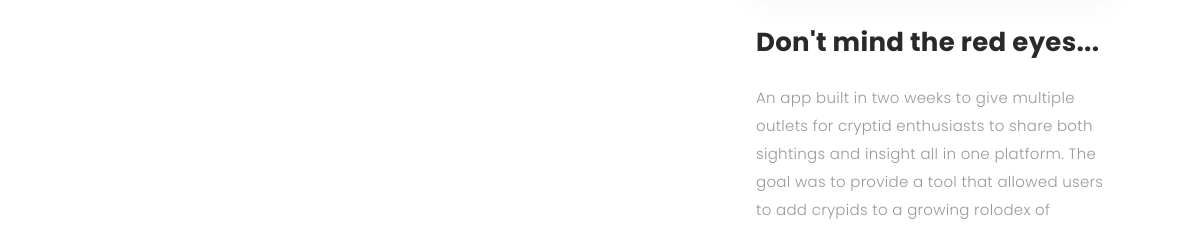
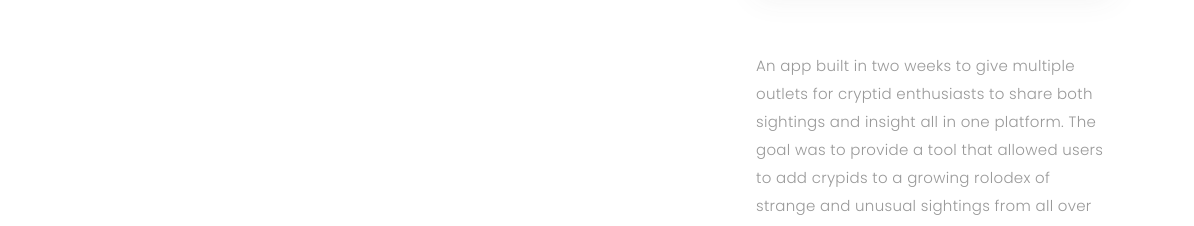
Before and after one commit to natnichols/nn-portfolio-mach1, a plain HTML site: page cryptid-collector-details.html in a window 1280 px wide. Shown: the part 486-712 px from the top of the page, 86-1280 px from the left. Drawn offline with nearby package versions, Linux system fonts and the light colour scheme; a web font is replaced by a local one.

Commit message:
update app description

```diff
--- a/cryptid-collector-details.html
+++ b/cryptid-collector-details.html
@@ -114,7 +114,6 @@
               </ul>
             </div>
             <div class="portfolio-description">
-              <h2>Don't mind the red eyes...</h2>
               <p>
                 An app built in two weeks to give multiple outlets for cryptid enthusiasts to share both sightings and insight all in one platform. The goal was to provide a tool that allowed users to add crypids to a growing rolodex of strange and unusual sightings from all over the world, interact with other users by favoriting or commenting on individual Cryptid listings, and create diaries about their paranormal experiences that they can share on their profile, along with a list of their favorite cryptids.
               </p>
```
